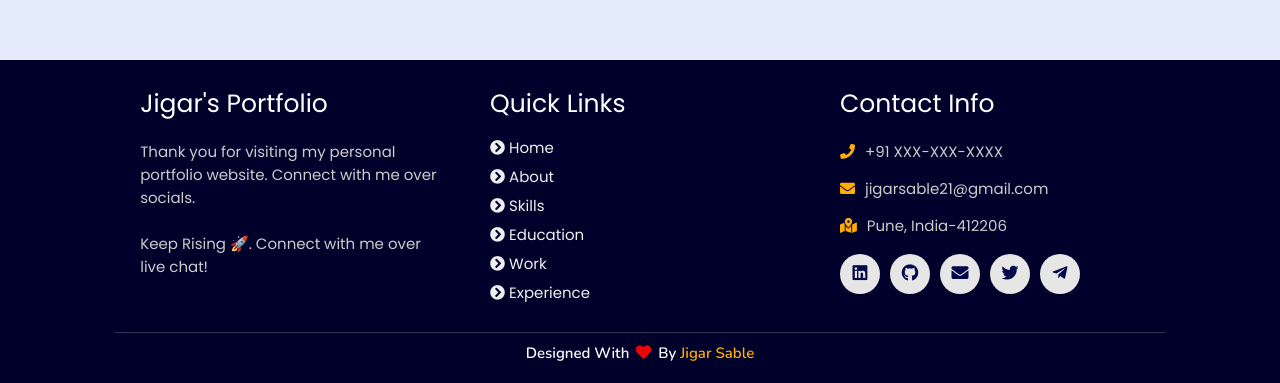
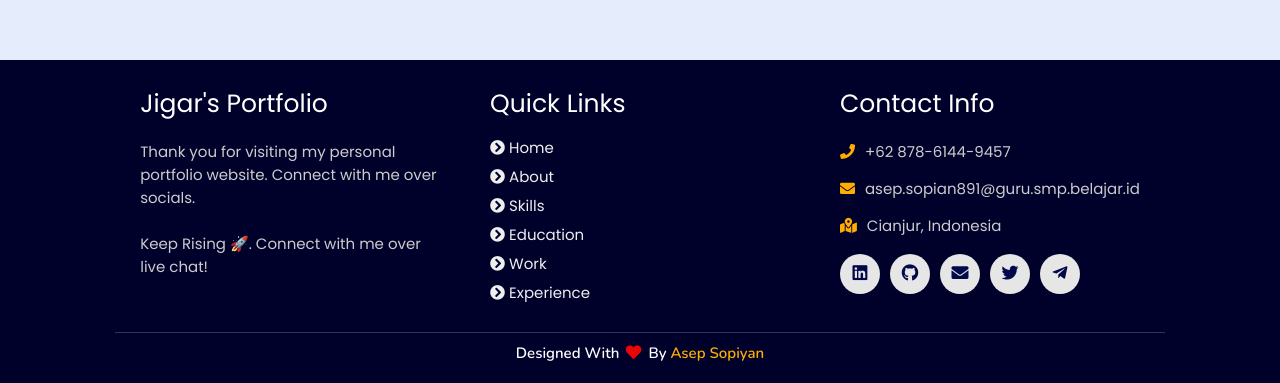
Before and after one commit to asepsopian10/sirojussyafiiyah, a plain HTML site: page Portfolio-Website/index.html in a window 1280 px wide. Shown: the part 6577-6960 px from the top of the page. Drawn offline with nearby package versions, Linux system fonts and the light colour scheme; files whose address does not match are found by name.

Commit message:
perubahan pertama

```diff
--- a/Portfolio-Website/index.html
+++ b/Portfolio-Website/index.html
@@ -276,7 +276,7 @@
         </div>
         <div class="desc">
             <h3>Web Development & SEO | Internship</h3>
-            <p>March 2021 - April 2021</p>
+            <p>March 2025 - April 2025</p>
         </div>
       </div>
     </div>
@@ -356,9 +356,9 @@
 
       <div class="box">
           <h3>contact info</h3>
-          <p> <i class="fas fa-phone"></i>+91 XXX-XXX-XXXX</p>
-          <p> <i class="fas fa-envelope"></i>jigarsable21@gmail.com</p>
-          <p> <i class="fas fa-map-marked-alt"></i>Pune, India-412206</p>
+          <p> <i class="fas fa-phone"></i>+62 878-6144-9457</p>
+          <p> <i class="fas fa-envelope"></i>asep.sopian891@guru.smp.belajar.id</p>
+          <p> <i class="fas fa-map-marked-alt"></i>Cianjur, Indonesia</p>
           <div class="share">
 
               <a href="https://www.linkedin.com/in/jigar-sable" class="fab fa-linkedin" aria-label="LinkedIn" target="_blank"></a>
@@ -370,7 +370,7 @@
       </div>
   </div>
 
-  <h1 class="credit">Designed with <i class="fa fa-heart pulse"></i> by <a href="https://www.linkedin.com/in/jigar-sable"> jigar sable</a></h1>
+  <h1 class="credit">Designed with <i class="fa fa-heart pulse"></i> by <a href="https://www.linkedin.com/in/jigar-sable"> Asep Sopiyan</a></h1>
 
 </section>
 <!-- footer section ends -->
```
